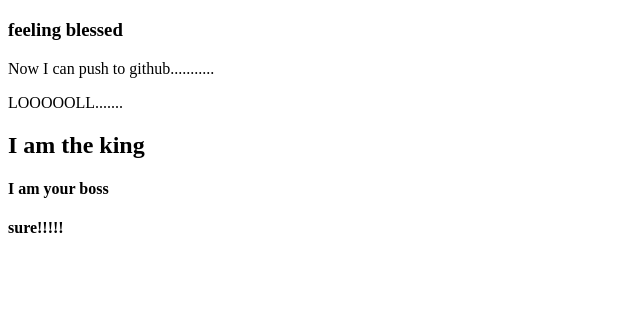
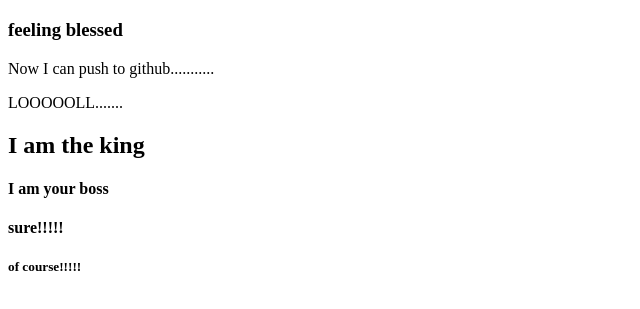
Before and after one commit to jahid118029/my-first-website, a plain HTML site: page index.html in a window 1280 px wide. Shown: the part 61-370 px from the top of the page, without its empty margins (0-640 px from the left). Drawn offline with Linux system fonts and the light colour scheme.

Commit message:
Update index.html

```diff
--- a/index.html
+++ b/index.html
@@ -14,5 +14,6 @@
    <h2>I am the king</h2>
    <h4>I am your boss</h4>
    <h4>sure!!!!!</h4>
+   <h5>of course!!!!!</h5>
 </body>
 </html>
```
